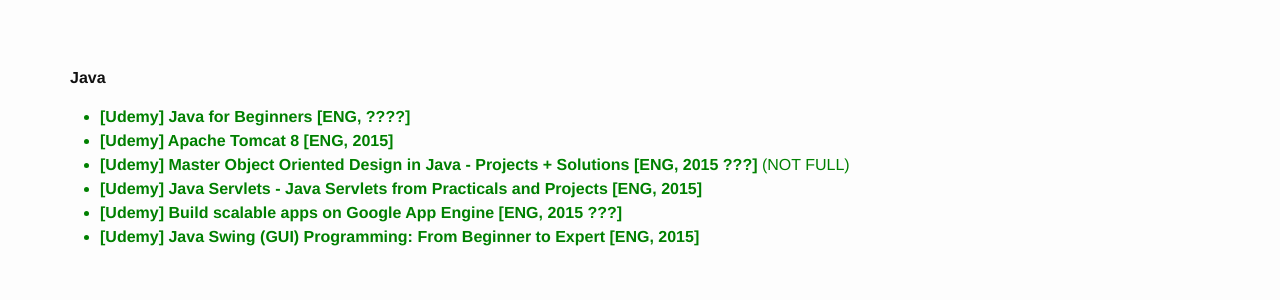
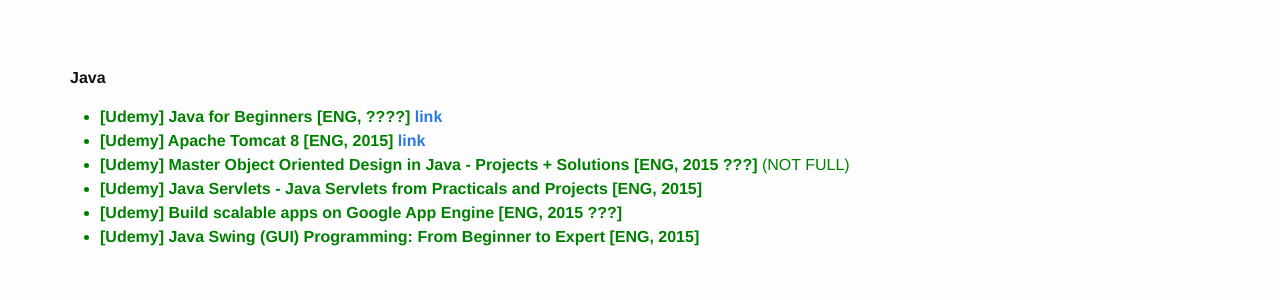
Before and after one commit to webmakaka/javadev.org, a Jekyll site: the page built from website/library/collections/video/paid/udemy.md, in a window 1280 px wide. Shown: the part 185-485 px from the top of the page. Built offline with Jekyll 4.4.1, drawn with Linux system fonts in a browser that asks for light colours.

Commit message:
Update udemy.md

```diff
--- a/website/library/collections/video/paid/udemy.md
+++ b/website/library/collections/video/paid/udemy.md
@@ -10,8 +10,8 @@
 <strong>Java</strong>
 
 <ul>
-<li style="color:green"><strong>[Udemy] Java for Beginners [ENG, ????] </strong></li>
-<li style="color:green"><strong>[Udemy] Apache Tomcat 8 [ENG, 2015] </strong></li>
+<li style="color:green"><strong>[Udemy] Java for Beginners [ENG, ????] <a href="https://www.udemy.com/java-for-beginners6/">link</a></strong></li>
+<li style="color:green"><strong>[Udemy] Apache Tomcat 8 [ENG, 2015] <a href="https://www.udemy.com/apache-tomcat-8/">link</a></strong></li>
 
 <li style="color:green"><strong>[Udemy] Master Object Oriented Design in Java - Projects + Solutions [ENG, 2015 ???] </strong> (NOT FULL)</li>
 
```
